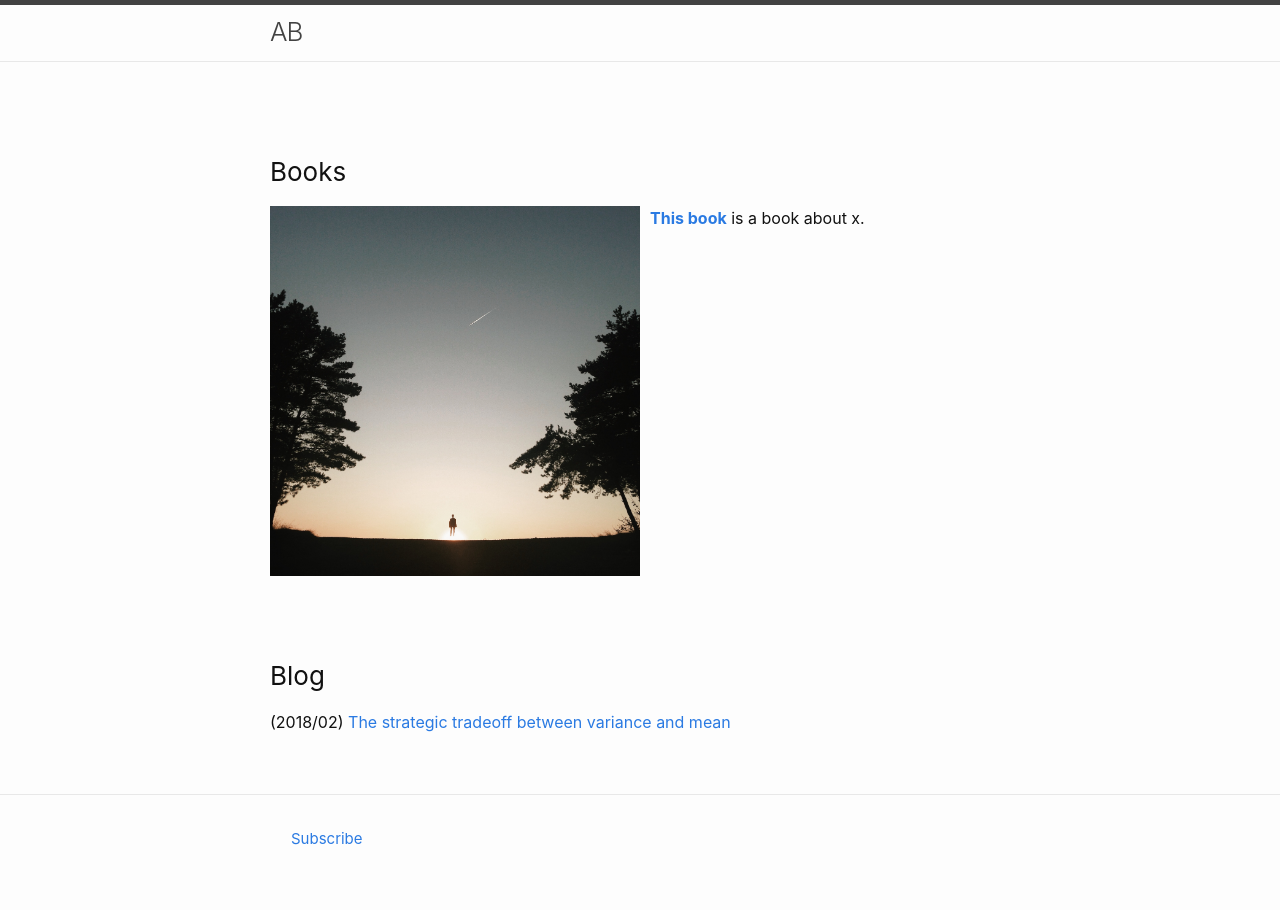
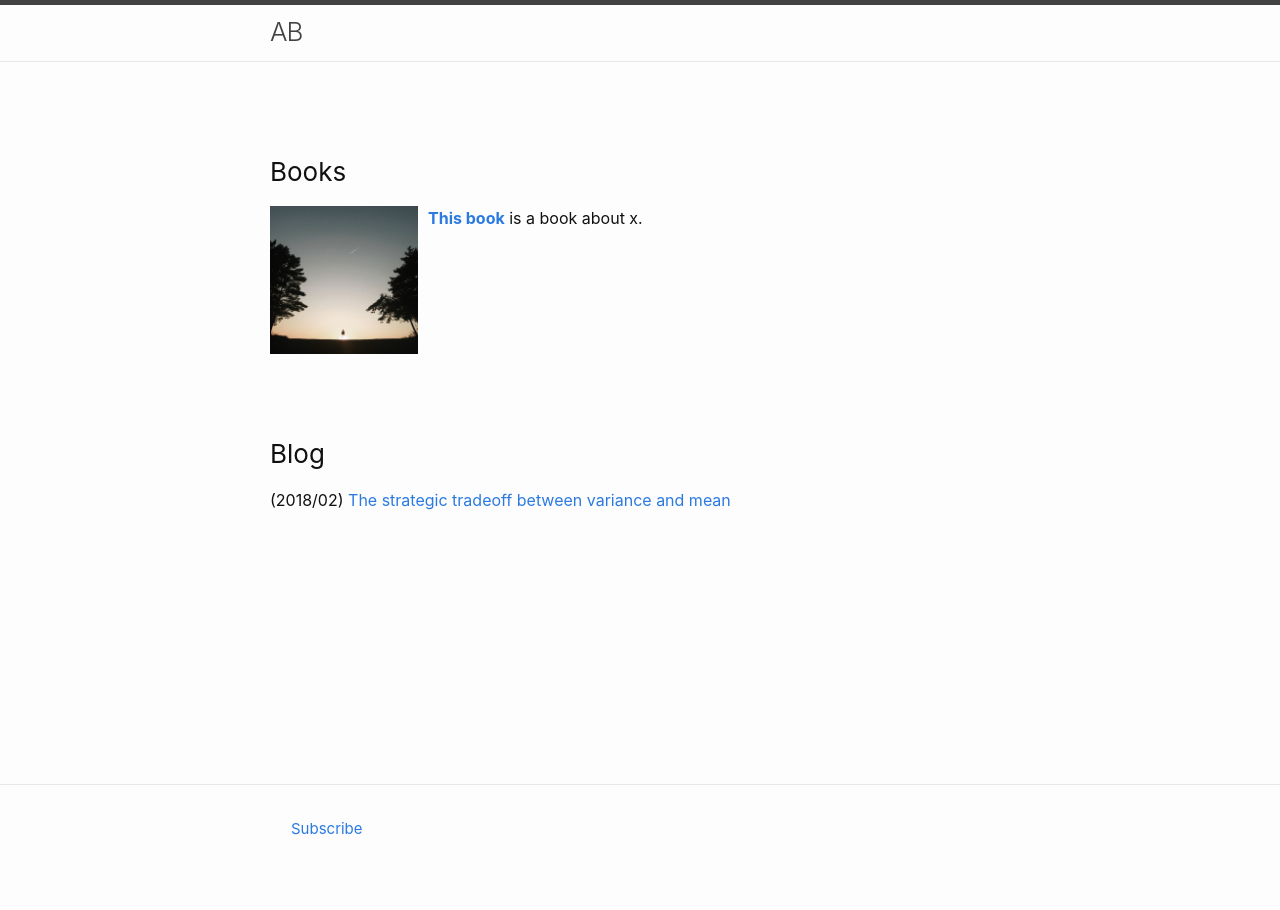
Before and after one commit to Nargagansett/nargagansett.github.io, a Jekyll site: the page built from index.md, in a window 1280 px wide. Built offline with Jekyll 4.4.1, drawn with Linux system fonts in a browser that asks for light colours.

Commit message:
Update index.md

```diff
--- a/index.md
+++ b/index.md
@@ -4,7 +4,7 @@
 
 <h3>Books</h3>
 
-<a href="https://www.google.com"><img src="/assets/books/testsquare.jpg" height="50%" width="50%" style="margin: 0px 10px 20px 0px; float: left;">
+<a href="https://www.google.com"><img src="/assets/books/testsquare.jpg" height="20%" width="20%" style="margin: 0px 10px 20px 0px; float: left;">
 <b>This book</b></a> is a book about x.
 <div style="clear: both;"></div>
 
```
